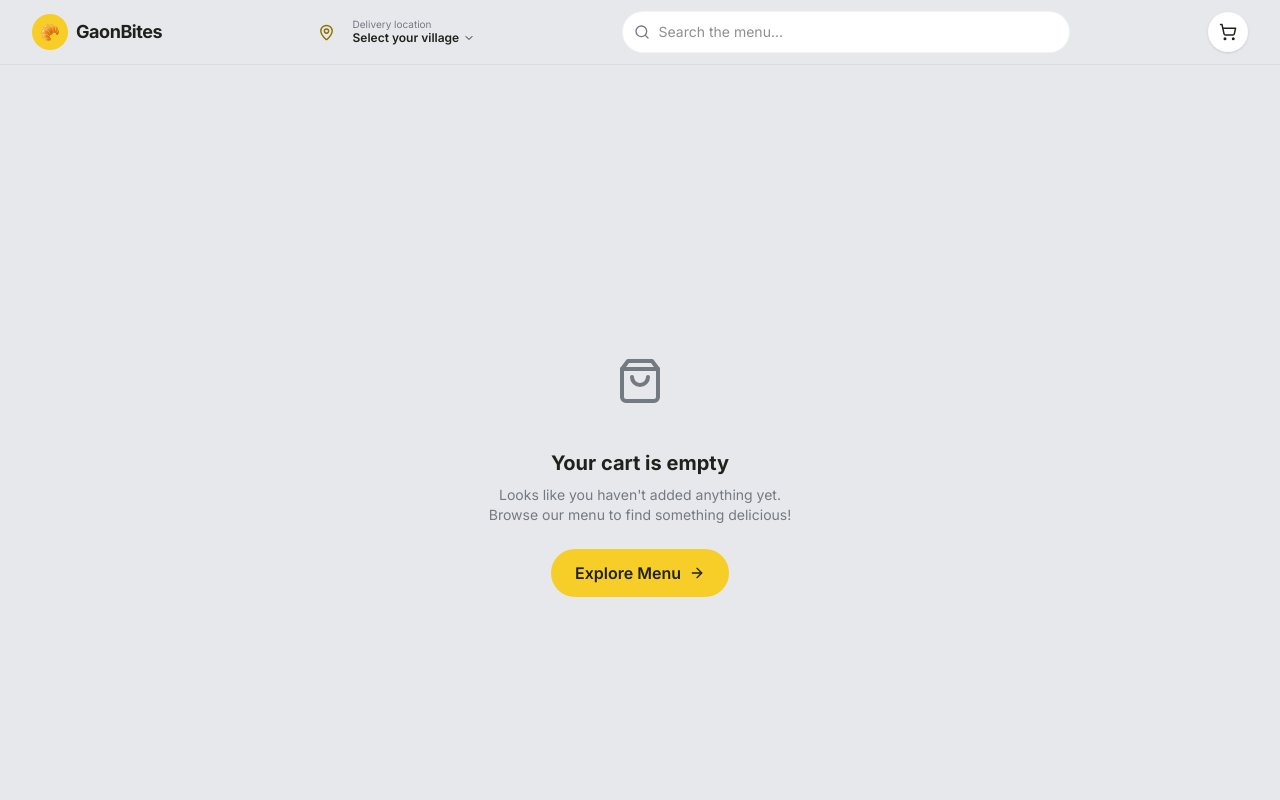
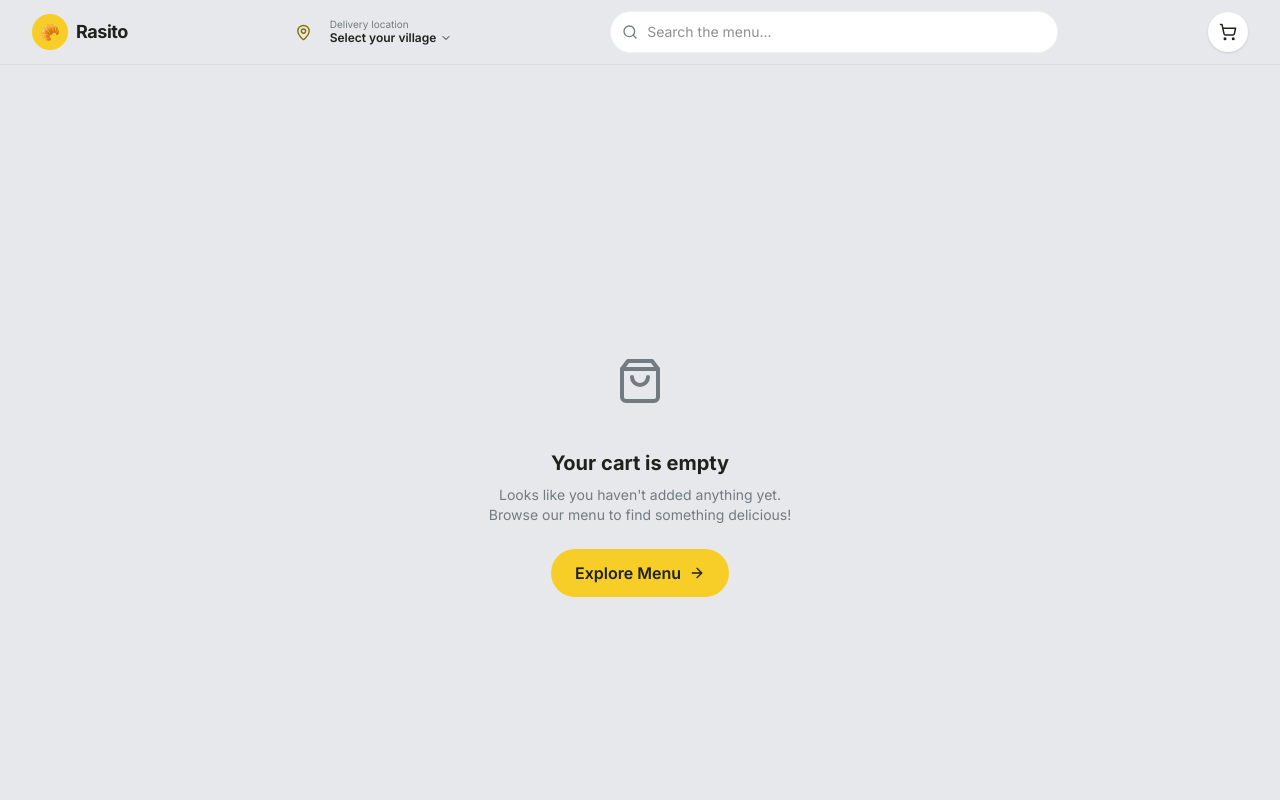
Before and after one commit to aryanguptajsm/Rasito, a React (Vite) app: page /cart in a window 1280 px wide. Shown: the top 800 px of the page. Built offline with nearby package versions, Linux system fonts and the light colour scheme.

Commit message:
feat: rename project from GaonBites to Rasito; update environment variables, metadata, and configuration files

```diff
--- a/index.html
+++ b/index.html
@@ -4,12 +4,12 @@
     <meta charset="UTF-8" />
     <link rel="icon" type="image/svg+xml" href="/favicon.svg" />
     <meta name="viewport" content="width=device-width, initial-scale=1.0, viewport-fit=cover" />
-    <meta name="description" content="GaonBites — Fresh bakery treats delivered to your village. Order cakes, pastries, patties, and more from local bakery suppliers." />
+    <meta name="description" content="Rasito — Fresh bakery treats delivered to your village. Order cakes, pastries, patties, and more from local bakery suppliers." />
     <meta name="theme-color" content="#FFF8F0" />
     <link rel="preconnect" href="https://fonts.googleapis.com" />
     <link rel="preconnect" href="https://fonts.gstatic.com" crossorigin />
     <link href="https://fonts.googleapis.com/css2?family=Inter:wght@400;500;600;700;800&display=swap" rel="stylesheet" />
-    <title>GaonBites — Fresh Bakery Treats, Delivered Locally</title>
+    <title>Rasito — Fresh Bakery Treats, Delivered Locally</title>
   </head>
   <body>
     <div id="app"></div>
--- a/package.json
+++ b/package.json
@@ -1,9 +1,9 @@
 {
-  "name": "gaonbites",
+  "name": "rasito",
   "private": true,
   "version": "1.0.0",
   "type": "module",
-  "description": "GaonBites — Fresh bakery treats delivered to your village",
+  "description": "Rasito — Fresh bakery treats delivered to your village",
   "scripts": {
     "dev": "vite",
     "build": "vite build",
--- a/src/components/Header.jsx
+++ b/src/components/Header.jsx
@@ -127,9 +127,9 @@ export default function Header({ onSearch, deliveryLocation, onDeliveryLocationC
   return (
     <header className={`sticky top-0 z-40 border-b border-black/5 bg-[#e7e8eb]/95 backdrop-blur-md ${location.pathname === '/cart' ? 'hidden md:block' : ''}`}>
       <div className="mx-auto flex h-14 max-w-7xl items-center justify-between gap-3 px-4 sm:h-16 sm:px-6 lg:px-8">
-        <Link to="/" className="flex shrink-0 items-center gap-2" aria-label="GaonBites home">
+        <Link to="/" className="flex shrink-0 items-center gap-2" aria-label="Rasito home">
           <span className="flex h-9 w-9 items-center justify-center rounded-full bg-terracotta text-base">🥐</span>
-          <span className="text-base font-bold tracking-tight text-dark sm:text-lg">GaonBites</span>
+          <span className="text-base font-bold tracking-tight text-dark sm:text-lg">Rasito</span>
         </Link>
         <div className="hidden sm:block">{areaPicker}</div>
         <form onSubmit={handleSearchSubmit} className="hidden max-w-md flex-1 items-center md:flex">
--- a/src/data/config.js
+++ b/src/data/config.js
@@ -1,6 +1,6 @@
 /**
  * ============================================================
- * GAONBITES — CONFIGURATION
+ * RASITO — CONFIGURATION
  * ============================================================
  * Business settings, delivery config, and WhatsApp configuration.
  * All values are editable from this file.
@@ -11,7 +11,7 @@
 
 const config = {
   /** Business name */
-  businessName: 'GaonBites',
+  businessName: 'Rasito',
 
   /** Business tagline */
   tagline: 'Fresh Bakery Treats, Delivered to Your Door.',
--- a/src/data/products.js
+++ b/src/data/products.js
@@ -1,6 +1,6 @@
 /**
  * ============================================================
- * GAONBITES — CENTRAL PRODUCT DATA (SAMPLE / DEMO)
+ * RASITO — CENTRAL PRODUCT DATA (SAMPLE / DEMO)
  * ============================================================
  * All product names, prices, images, categories, and availability
  * are editable from this single file.
--- a/src/index.css
+++ b/src/index.css
@@ -1,7 +1,7 @@
 @import "tailwindcss";
 
 /* ============================================================
-   GAONBITES — GLOBAL STYLES
+  RASITO — GLOBAL STYLES
    ============================================================ */
 
 /* Custom Tailwind Theme */
--- a/src/services/dataService.js
+++ b/src/services/dataService.js
@@ -1,6 +1,6 @@
 /**
  * ============================================================
- * GAONBITES — SERVICE LAYER
+ * RASITO — SERVICE LAYER
  * ============================================================
  * Abstraction layer for data access.
  * Currently uses local mock data from /data/products.js.
```
Also changed, not shown: 2 other files (tests, documents, lock files or other folders).
